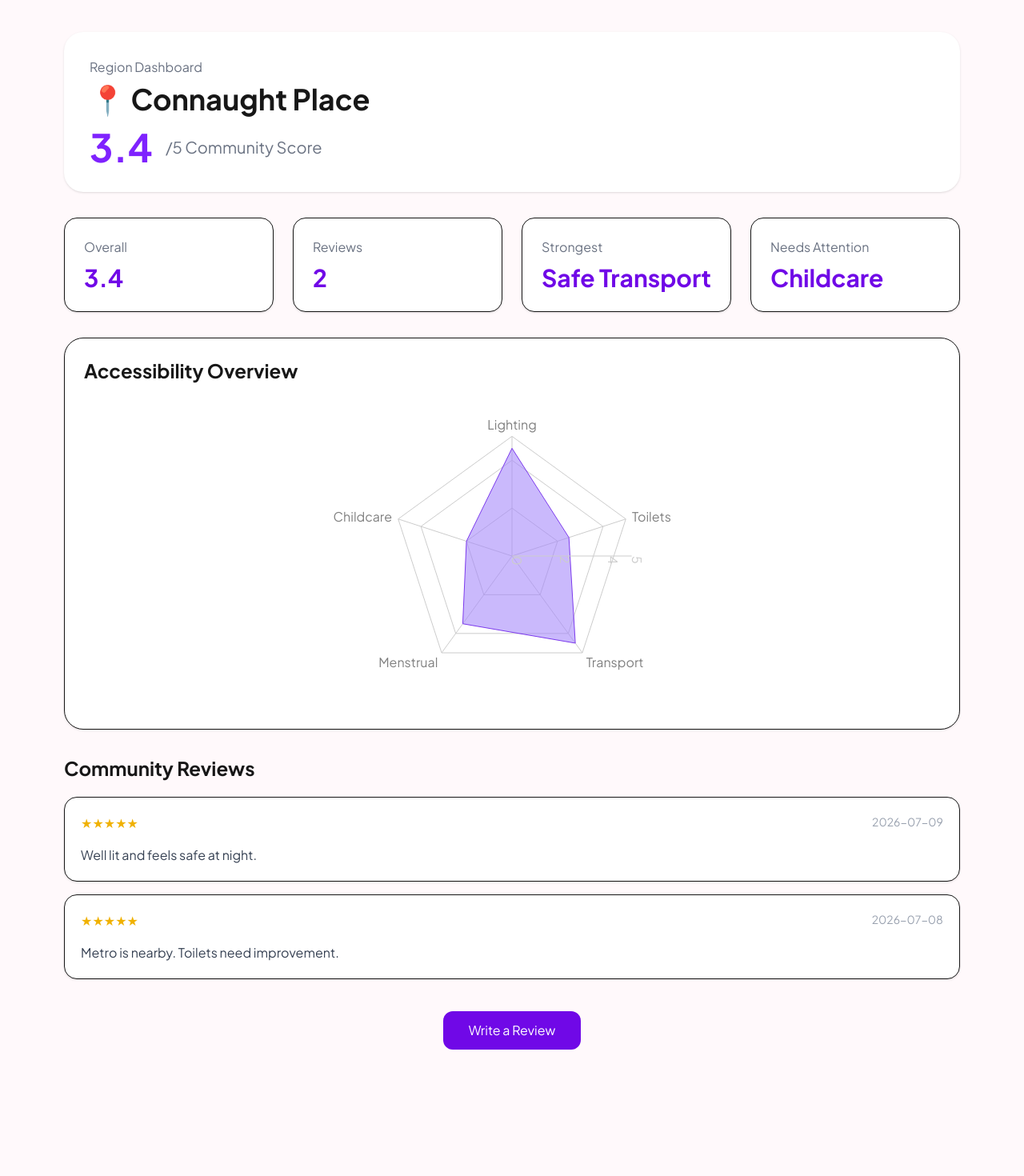
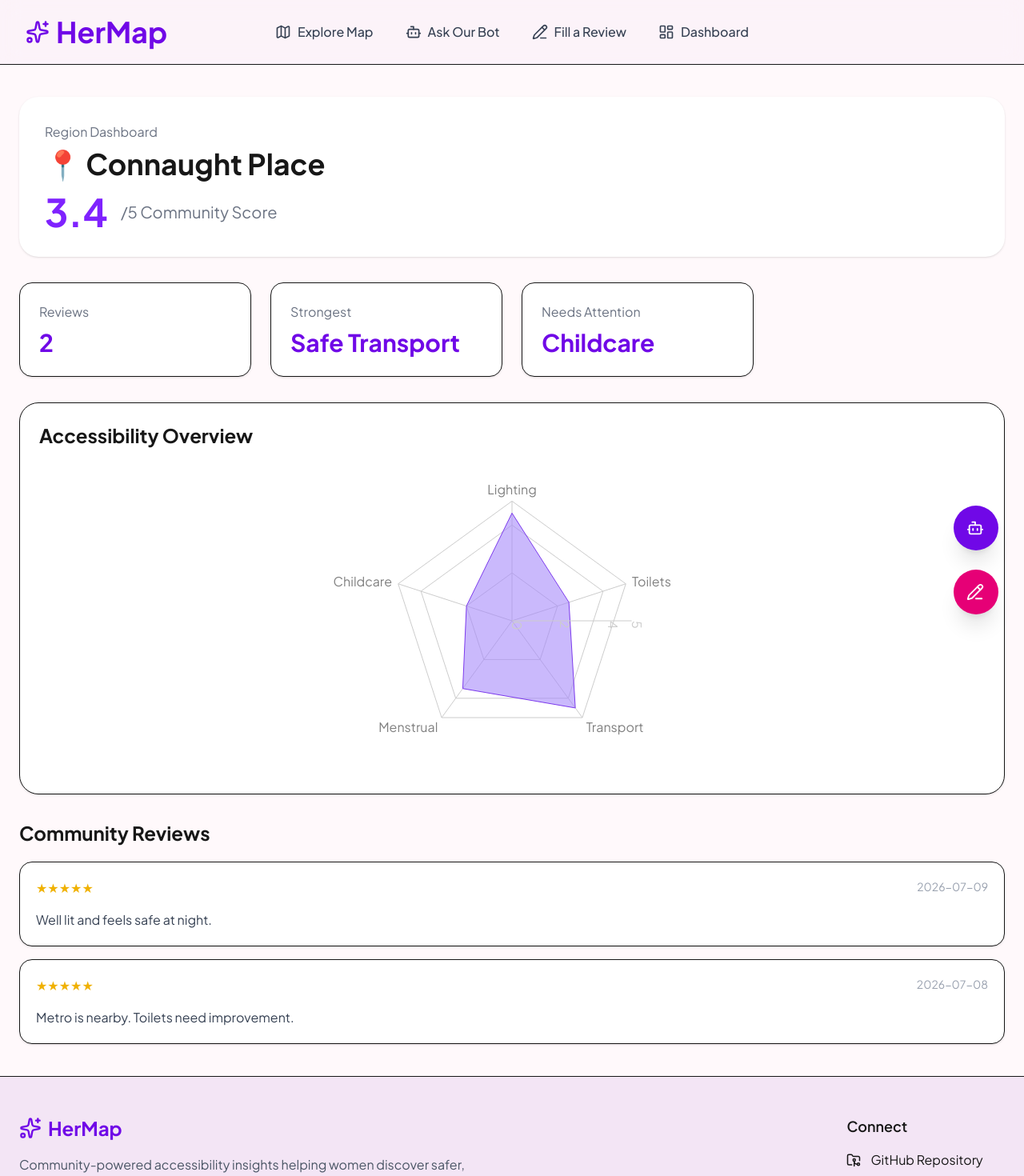
Before and after one commit to pixel-angel/Project_Athena-v2v, a Next.js app: page /dashboard in a window 1280 px wide. Shown: the top 1470 px of the page at 80% size. Before the commit the page ends 1352 px from the top, so only its background shows below. Built offline with nearby package versions, Linux system fonts and the light colour scheme.

Commit message:
small ui changes

```diff
--- a/src/app/dashboard/page.tsx
+++ b/src/app/dashboard/page.tsx
@@ -1,14 +1,14 @@
 "use client";
-
 import { useSearchParams } from "next/navigation";
 import reviews from "@/data/reviews.json";
 import DashboardHeader from "@/components/dashboard/DashboardHeader";
 import StatsCards from "@/components/dashboard/StatsCard";
 import AccessibilityRadar from "@/components/dashboard/AccessibilityRadar";
-
 import ReviewList from "@/components/dashboard/ReviewList";
-
+import { PencilLine, Bot } from "lucide-react";
 import Link from "next/link";
+import Navbar from "@/components/common/Navbar";
+import Footer from "@/components/common/footer";
 
 export default function DashboardPage() {
   const params = useSearchParams();
@@ -28,45 +28,31 @@ export default function DashboardPage() {
   }
 
   const lighting = average("streetLighting");
-
   const toilets = average("publicToilets");
-
   const menstrual = average("menstrualProducts");
-
   const transport = average("safeTransport");
-
   const childcare = average("childcareAccess");
-
   const overall = (lighting + toilets + menstrual + transport + childcare) / 5;
 
   const features = [
     {
       name: "Street Lighting",
-
       value: lighting,
     },
-
     {
       name: "Public Toilets",
-
       value: toilets,
     },
-
     {
       name: "Menstrual Products",
-
       value: menstrual,
     },
-
     {
       name: "Safe Transport",
-
       value: transport,
     },
-
     {
       name: "Childcare",
-
       value: childcare,
     },
   ];
@@ -80,22 +66,18 @@ export default function DashboardPage() {
       feature: "Lighting",
       rating: lighting,
     },
-
     {
       feature: "Toilets",
       rating: toilets,
     },
-
     {
       feature: "Transport",
       rating: transport,
     },
-
     {
       feature: "Menstrual",
       rating: menstrual,
     },
-
     {
       feature: "Childcare",
       rating: childcare,
@@ -103,11 +85,14 @@ export default function DashboardPage() {
   ];
 
   return (
+    <div>
+      <Navbar />
+
       <div className="max-w-7xl mx-auto py-10 px-6">
         <DashboardHeader region={region} score={overall} />
 
         <StatsCards
-        overall={overall}
+          // overall={overall}
           reviews={regionReviews.length}
           strongest={strongest}
           weakest={weakest}
@@ -116,15 +101,31 @@ export default function DashboardPage() {
         <AccessibilityRadar data={chartData} />
 
         <ReviewList reviews={regionReviews} />
-      <div className="mt-10 flex justify-center">
+        <div className="fixed bottom-8 right-8 flex flex-col gap-4 z-50">
+          <Link
+            href={`/assistant?region=${encodeURIComponent(region)}`}
+            className="group fixed right-8 bottom-28 z-50 flex h-14 w-14 items-center rounded-full bg-violet-700 text-white shadow-xl transition-all duration-300 hover:w-44 hover:bg-violet-800"
+          >
+            <Bot size={22} className="ml-4 shrink-0" />
+
+            <span className="ml-3 opacity-0 whitespace-nowrap transition-all duration-300 group-hover:opacity-100">
+              Ask HerBot
+            </span>
+          </Link>
+
           <Link
             href={`/review?region=${encodeURIComponent(region)}`}
-          className="bg-violet-700 text-white px-8 py-3 rounded-xl hover:bg-violet-800 transition"
+            className="group fixed right-8 bottom-8 z-50 flex h-14 w-14 items-center rounded-full bg-pink-600 text-white shadow-xl transition-all duration-300 hover:w-44 hover:bg-pink-700"
           >
-          Write a Review
+            <PencilLine size={22} className="ml-4 shrink-0" />
+
+            <span className="ml-3 opacity-0 whitespace-nowrap transition-all duration-300 group-hover:opacity-100">
+              Write Review
+            </span>
           </Link>
-
         </div>
+      </div>
+      <Footer />
     </div>
   );
 }
--- a/src/components/common/Navbar.tsx
+++ b/src/components/common/Navbar.tsx
@@ -6,10 +6,10 @@ export default function Navbar() {
     <nav className="w-full border-b bg-[#f3e5f5]/30 sticky top-0 z-50 backdrop-blur-md">
       <div className="max-w-7xl mx-auto h-20 px-8 relative flex items-center">
         {/* Logo */}
-        <h1 className="text-4xl font-bold text-violet-700 flex items-center gap-2">
+        <Link href="/" className="text-4xl font-bold text-violet-700 flex items-center gap-2">
           <Sparkles size={30}/>
           HerMap
-        </h1>
+        </Link>
 
         {/* Center Links */}
         <div className="absolute left-1/2 -translate-x-1/2 flex gap-10 font-medium text-gray-700">
--- a/src/components/dashboard/StatsCard.tsx
+++ b/src/components/dashboard/StatsCard.tsx
@@ -1,5 +1,5 @@
 interface Props {
-  overall: number;
+  // overall: number;
 
   reviews: number;
 
@@ -9,7 +9,7 @@ interface Props {
 }
 
 export default function StatsCards({
-  overall,
+  // overall,
 
   reviews,
 
@@ -18,11 +18,11 @@ export default function StatsCards({
   weakest,
 }: Props) {
   const cards = [
-    {
-      title: "Overall",
+    // {
+    //   title: "Overall",
 
-      value: overall.toFixed(1),
-    },
+    //   value: overall.toFixed(1),
+    // },
 
     {
       title: "Reviews",
--- a/src/components/home/Hero.tsx
+++ b/src/components/home/Hero.tsx
@@ -1,4 +1,5 @@
 import Link from "next/link";
+import MapPreview from "./MapPreview";
 
 export default function Hero() {
   return (
@@ -45,10 +46,9 @@ export default function Hero() {
             <h2 className="text-2xl font-bold text-violet-700">Explore Map</h2>
           </div>
 
-          <div className="flex h-64 items-center justify-center rounded-2xl bg-gradient-to-br from-violet-100 to-pink-100">
-            <p className="text-lg font-semibold text-gray-600">
-              Interactive Map Preview
-            </p>
+          <div className="overflow-hidden rounded-2xl border h-64">
+            <MapPreview />
+
           </div>
 
           <p className="mt-5 text-gray-600">
--- /dev/null
+++ b/src/components/home/MapPreview.tsx
@@ -0,0 +1,11 @@
+"use client";
+
+import MapUI from "@/components/map/MapUI";
+
+export default function MapPreview() {
+  return (
+    <div className="h-full w-full">
+      <MapUI center={[28.6139, 77.209]} />
+    </div>
+  );
+}
```
Lines whose indentation alone changed are shown as unchanged.
